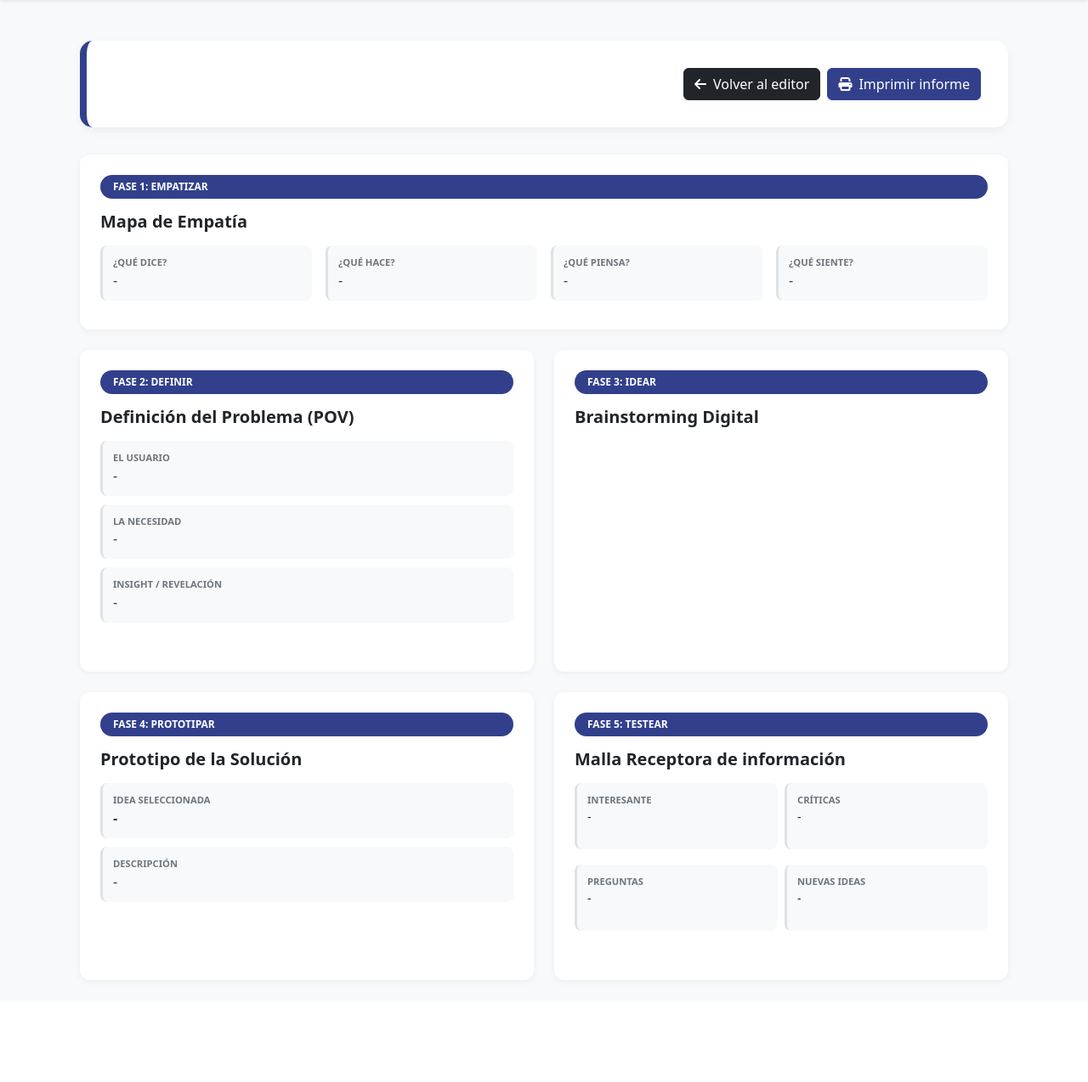
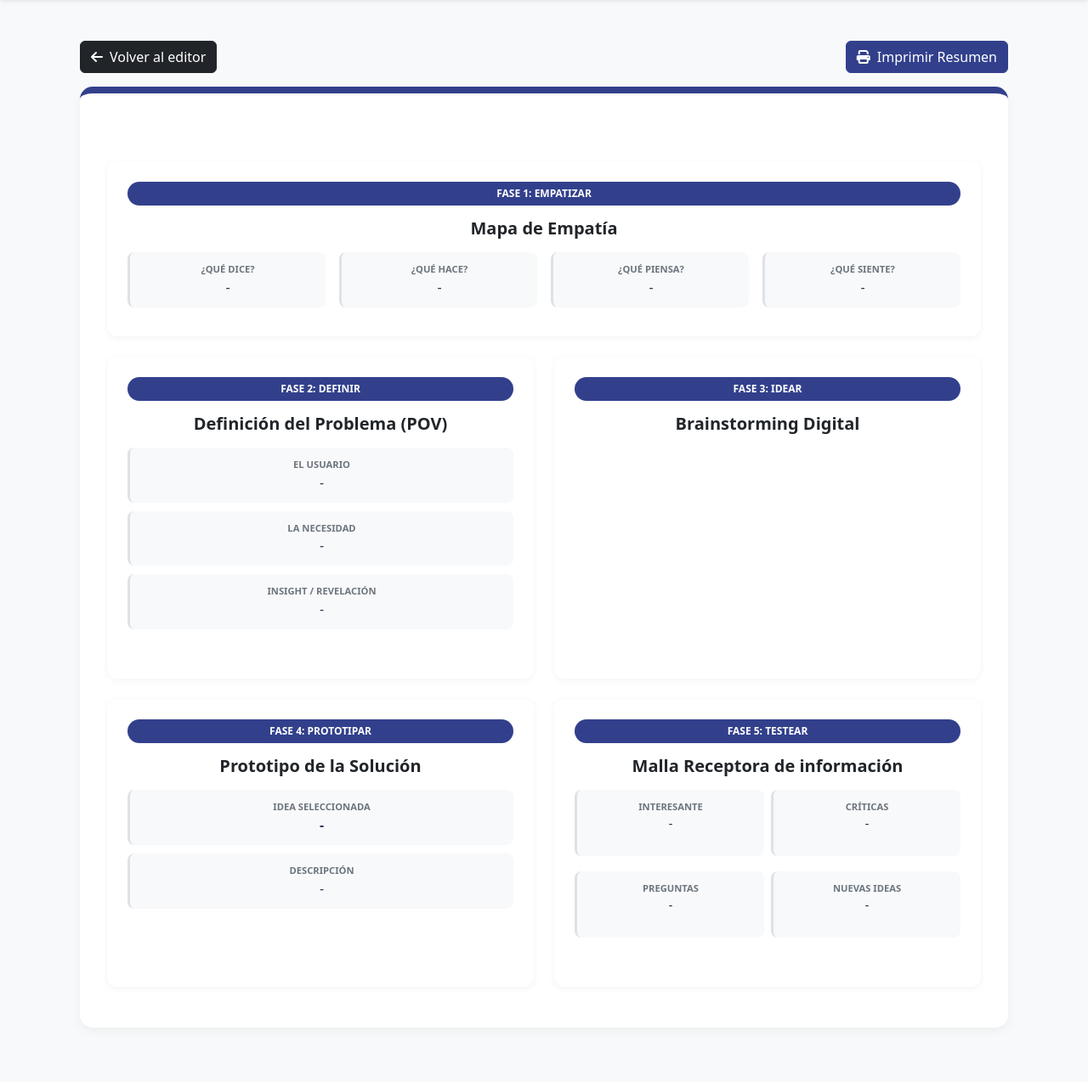
Before and after one commit to profjohang/bepuntoe, a FastAPI app: template templates/summary.html in a window 1280 px wide. Shown: the part 66-1340 px from the top of the page at 85% size. Before the commit the page ends 1222 px from the top, so only its background shows below. Run offline with FastAPI, Linux system fonts and the light colour scheme; the template is opened without the code that fills it, so the values that code supplies are empty.

Commit message:
Ajuste de botones en  summary

```diff
--- a/templates/summary.html
+++ b/templates/summary.html
@@ -10,11 +10,12 @@
 
     .summary-header {
         background: white;
-        padding: 2rem;
+        padding: 3rem 2rem;
         border-radius: 15px;
         box-shadow: 0 4px 12px rgba(0,0,0,0.05);
-        margin-bottom: 2rem;
-        border-left: 8px solid var(--be-blue);
+        margin-bottom: 2.5rem;
+        border-top: 8px solid var(--be-blue);
+        border-left: none;
     }
 
     .phase-card {
@@ -76,18 +77,24 @@
 </style>
 
 <div class="container py-4">
-    <div class="summary-header d-flex justify-content-between align-items-center">
-        <div>
-            <h1 class="fw-bold mb-1">{{ project.title }}</h1>
-            <p class="text-muted mb-0">{{ project.description }}</p>
-        </div>
-        <div class="no-print d-flex gap-2">
-            <a href="/project/view/{{ project.id }}" class="btn btn-dark">
-                <i class="fas fa-arrow-left me-2"></i>Volver al editor
-            </a>
-            <button onclick="window.print()" class="btn btn-primary">
-                <i class="fas fa-print me-2"></i>Imprimir informe
-            </button>
+    <div class="d-flex justify-content-between align-items-center mb-3 no-print">
+    <a href="/project/view/{{ project.id }}" class="btn btn-dark">
+        <i class="fas fa-arrow-left me-2"></i>Volver al editor
+    </a>
+    <button onclick="window.print()" class="btn btn-primary">
+        <i class="fas fa-print me-2"></i>Imprimir Resumen
+    </button>
+</div>
+
+<div class="summary-header text-center">
+    <div class="py-2">
+        <h1 class="fw-bold mb-3" style="color: var(--be-blue); font-size: 2.5rem;">
+            {{ project.title }}
+        </h1>
+        <div class="mx-auto" style="max-width: 800px;">
+            <p class="text-muted lead">
+                {{ project.description }}
+            </p>
         </div>
     </div>
 
```
